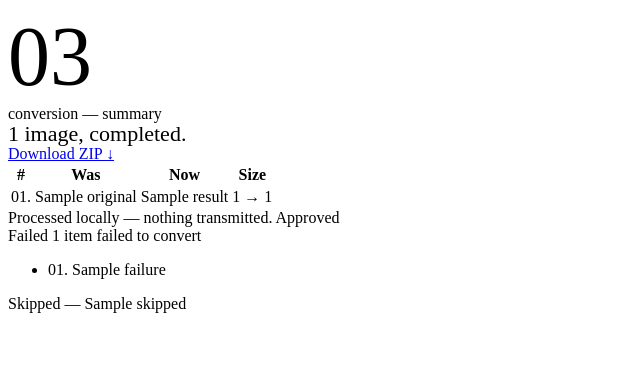
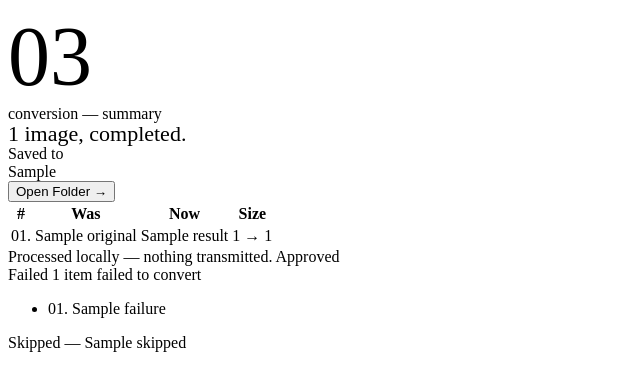
Before and after one commit to ramdhanhdy/mageconv, a FastAPI app: template templates/_result.html in a window 1280 px wide. Shown: the top 391 px of the page, without its empty margins (0-640 px from the left). Run offline with FastAPI, Linux system fonts and the light colour scheme; the template is opened without the code that fills it: most values are stand-ins (such as "Sample title", 1, 10 or a date in 2020).

Commit message:
feat(app): replace ZIP download with direct file output
Replace in-memory ZIP generation with direct file system output. Add output directory field to UI, save converted files directly to disk, and add "Open Folder" button to launch file explorer.

- Remove ZIP creation and in-memory cache (_ZIP_CACHE, _stash, /download endpoint)
- Add output_dir parameter to convert_endpoint with default "./out"
- Write converted files directly to output directory on disk
- Replace /download/{token} endpoint with /open-folder POST

```diff
--- a/app.py
+++ b/app.py
@@ -2,7 +2,9 @@
 from __future__ import annotations
 
 import io
-import zipfile
+import os
+import sys
+import subprocess
 from pathlib import Path
 from typing import List, Optional
 
@@ -51,6 +53,7 @@ async def convert_endpoint(
     format: str = Form("webp"),
     quality: int = Form(85),
     max_width: Optional[str] = Form(None),
+    output_dir: str = Form("./out"),
 ):
     fmt = format.lower()
     if fmt == "jpg":
@@ -91,31 +94,45 @@ async def convert_endpoint(
                 "results": [],
                 "skipped": skipped,
                 "error": "No supported images uploaded.",
-                "token": None,
+                "output_dir": None,
             },
             status_code=400,
         )
 
     results = await convert_many_bytes(payloads, fmt, quality, mw, concurrency=4)
 
-    # Build ZIP of successful outputs in memory.
-    zip_buf = io.BytesIO()
+    # Save to output_dir directly
+    out_dir = Path(output_dir.strip() if output_dir.strip() else "./out")
+    try:
+        out_dir.mkdir(parents=True, exist_ok=True)
+        dir_error = None
+    except Exception as e:
+        dir_error = f"Could not create output directory: {e}"
+
     success = []
     failures = []
-    with zipfile.ZipFile(zip_buf, "w", compression=zipfile.ZIP_DEFLATED) as zf:
+
+    if not dir_error:
         for original, (new_name, out_bytes, err) in zip(payloads, results):
             if err or out_bytes is None:
                 failures.append({"name": original[0], "error": err or "unknown"})
                 continue
-            zf.writestr(new_name, out_bytes)
-            success.append({
-                "original": original[0],
-                "name": new_name,
-                "original_size": _fmt_size(len(original[1])),
-                "new_size": _fmt_size(len(out_bytes)),
-            })
+            try:
+                out_path = out_dir / new_name
+                out_path.write_bytes(out_bytes)
+                success.append({
+                    "original": original[0],
+                    "name": new_name,
+                    "original_size": _fmt_size(len(original[1])),
+                    "new_size": _fmt_size(len(out_bytes)),
+                })
+            except Exception as ex:
+                failures.append({"name": original[0], "error": f"Failed to write to disk: {ex}"})
+    else:
+        for original, _ in payloads:
+            failures.append({"name": original, "error": dir_error})
 
-    token = _stash(zip_buf.getvalue()) if success else None
+    resolved_path = str(out_dir.resolve()) if not dir_error else None
 
     return templates.TemplateResponse(
         request,
@@ -125,40 +142,24 @@ async def convert_endpoint(
             "failures": failures,
             "skipped": skipped,
             "error": None,
-            "token": token,
+            "output_dir": resolved_path,
             "count": len(success),
         },
     )
 
 
-# Very small in-memory cache for last few zipped batches (per process).
-_ZIP_CACHE: dict[str, bytes] = {}
-_ZIP_ORDER: list[str] = []
-_ZIP_MAX = 8
-
-
-def _stash(data: bytes) -> str:
-    import secrets
-
-    token = secrets.token_urlsafe(12)
-    _ZIP_CACHE[token] = data
-    _ZIP_ORDER.append(token)
-    while len(_ZIP_ORDER) > _ZIP_MAX:
-        old = _ZIP_ORDER.pop(0)
-        _ZIP_CACHE.pop(old, None)
-    return token
-
-
-@app.get("/download/{token}")
-async def download(token: str):
-    data = _ZIP_CACHE.get(token)
-    if data is None:
-        return Response("Not found or expired.", status_code=404)
-    return Response(
-        content=data,
-        media_type="application/zip",
-        headers={"Content-Disposition": 'attachment; filename="mageconv.zip"'},
-    )
+@app.post("/open-folder")
+async def open_folder(folder_path: str = Form(...)):
+    path = Path(folder_path)
+    if path.exists() and path.is_dir():
+        if os.name == 'nt':
+            os.startfile(path)
+        elif sys.platform == 'darwin':
+            subprocess.Popen(['open', str(path)])
+        else:
+            subprocess.Popen(['xdg-open', str(path)])
+        return Response(status_code=200)
+    return Response("Folder not found", status_code=400)
 
 
 def run(host: str = "127.0.0.1", port: int = 8000, reload: bool = False):
--- a/templates/_result.html
+++ b/templates/_result.html
@@ -18,10 +18,19 @@
           </div>
         </div>
       </div>
-      {% if token %}
-        <a href="/download/{{ token }}" class="btn-slab">
-          Download ZIP <span class="arrow-mono">&darr;</span>
-        </a>
+      {% if output_dir %}
+        <div class="flex items-center gap-4 flex-wrap">
+          <div class="text-right hidden md:block">
+            <div class="text-[9px] tracking-[0.22em] uppercase opacity-70">Saved to</div>
+            <div class="text-[11px] font-bold truncate max-w-[280px]" title="{{ output_dir }}">{{ output_dir }}</div>
+          </div>
+          <button hx-post="/open-folder"
+                  hx-vals='{"folder_path": "{{ output_dir }}"}'
+                  hx-swap="none"
+                  class="btn-slab">
+            Open Folder <span class="arrow-mono">&rarr;</span>
+          </button>
+        </div>
       {% endif %}
     </div>
 
```
Also changed, not shown: templates/index.html (+6 -1 lines), README.md.
